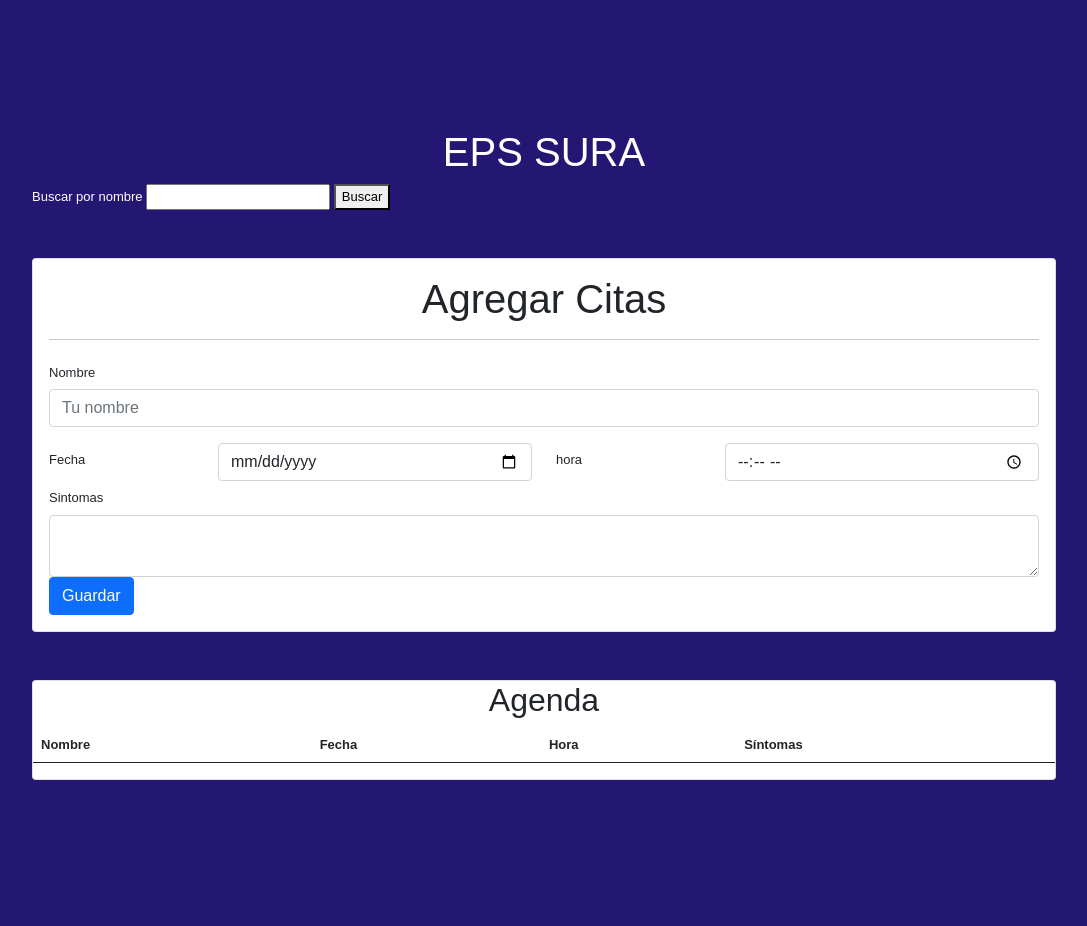
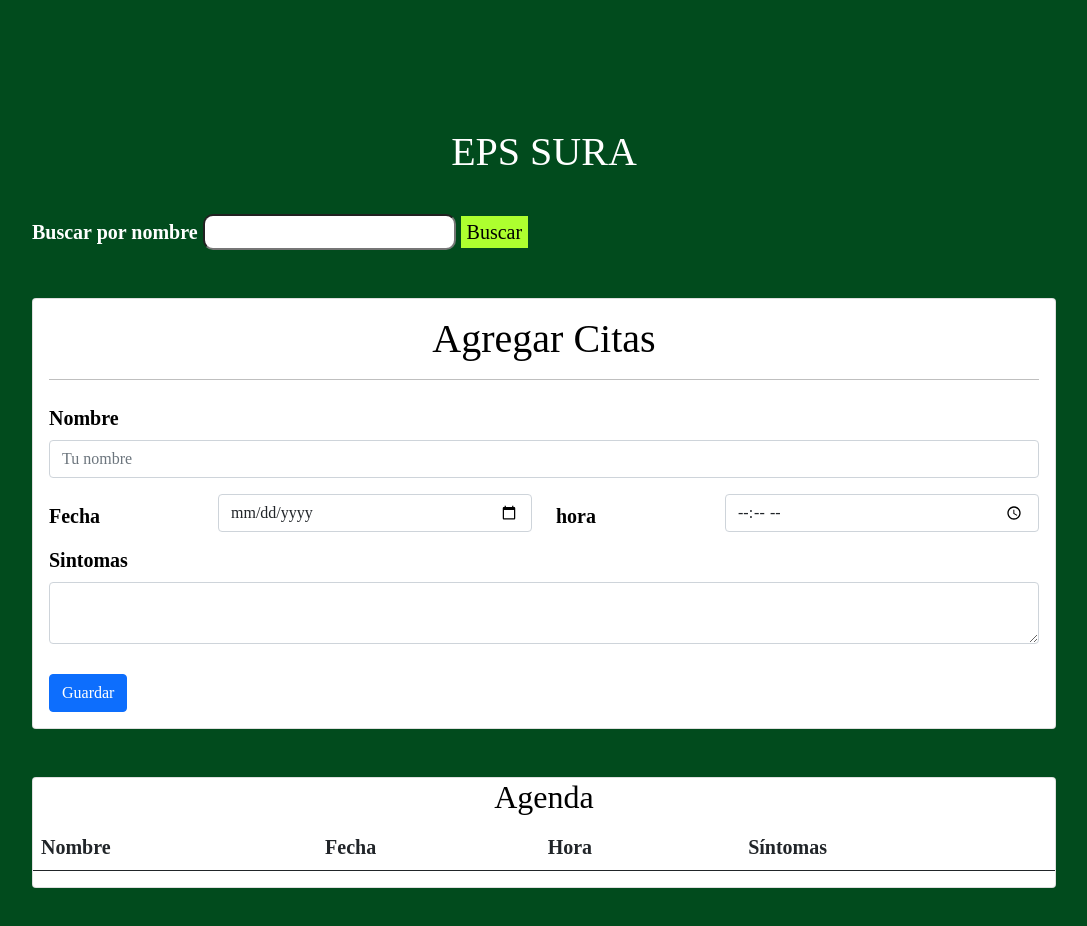
Before and after one commit to AnlliGallardo/Ejercicio-Clase-20-08-2021, a plain HTML site: page index.html in a window 1280 px wide. Shown: the whole page, without its empty margins (96-1183 px from the left). Drawn offline with nearby package versions, Linux system fonts and the light colour scheme.

Commit message:
Cambios nuevos maqueta

```diff
--- a/style/style.css
+++ b/style/style.css
@@ -1,23 +1,36 @@
+@import url('https://fonts.googleapis.com/css2? familia=Klee+Uno:wght@600&display=swap');
+
 html {
     min-height: 50%;
   }
   body {
     margin: 10%;
     padding: 0;
-    font-family: sans-serif;
-    background-color: #130468ec ;
+    font-family: 'Klee One', cursiva;
+    font-weight: bold;
+    background-color:rgb(1, 75, 29);
     min-height: 50%;
     padding-bottom: 5rem;
-    font-size: 13px;
+    font-size: 20px;
+    color: black;
   }
 
   header {
     margin-top: 3rem;
   }
+
   header h1 {
     color: white;
   }
 
+  #inputBuscar{
+    border-radius: 10px;
+  }
+
+  #btnBuscar{
+    border: none;
+    background-color:greenyellow;
+  }
 
   #sura{
     color: white;
```
Also changed, not shown: index.html (+2 -2 lines).
